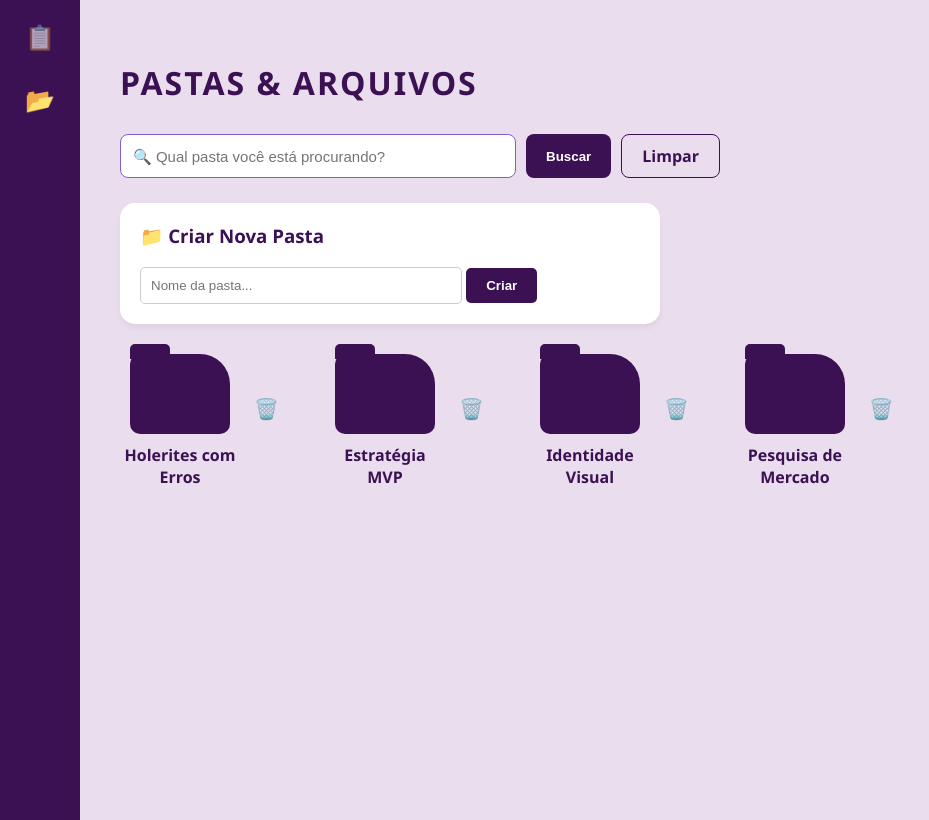
After one commit to rainepera/cerandolia-mvp, a Flask app: page /knowledge-hub in a window 1280 px wide. The commit adds this page. Shown: the whole page, without its empty margins (0-929 px from the left). Run offline with Flask 3, Linux system fonts and the light colour scheme; data comes from the database, SQL or seed files in the repository; both versions use the stored data as it was after the commit.

Commit message:
Pastas & Arquivos e Modo Kanban

```diff
--- a/app.py
+++ b/app.py
@@ -86,6 +86,86 @@ def deletar(id):
     conexao.close()
     return redirect(url_for('home'))
 
+@app.route('/knowledge-hub', methods=['GET', 'POST'])
+def knowledge_hub():
+    conexao = sqlite3.connect('cerandolia.db')
+    cursor = conexao.cursor()
+
+    # Se estiver criando uma pasta nova
+    if request.method == 'POST':
+        nome_pasta = request.form['nome_pasta']
+        data_atual = datetime.now().strftime("%d/%m/%Y")
+        cursor.execute("INSERT INTO pastas (nome, data_criacao) VALUES (?, ?)", (nome_pasta, data_atual))
+        conexao.commit()
+        return redirect(url_for('knowledge_hub'))
+
+    # --- LÓGICA DE BUSCA DE PASTAS ---
+    termo = request.args.get('busca_pasta')
+
+    if termo:
+        # Busca pastas que contenham o termo digitado
+        cursor.execute("SELECT * FROM pastas WHERE nome LIKE ?", (f'%{termo}%',))
+    else:
+        # Se não tiver busca, mostra todas as pastas
+        cursor.execute("SELECT * FROM pastas")
+
+    pastas = cursor.fetchall()
+    conexao.close()
+    return render_template('knowledge_hub.html', pastas=pastas)
+
+# --- PÁGINA INTERNA DA PASTA (COM MODO KANBAN) ---
+@app.route('/pasta/<int:id_pasta>', methods=['GET', 'POST'])
+def abrir_pasta(id_pasta):
+    # Pega o modo da URL. Se não tiver nada, o padrão é 'lista'
+    modo = request.args.get('modo', 'lista')
+
+    conexao = sqlite3.connect('cerandolia.db')
+    cursor = conexao.cursor()
+
+    if request.method == 'POST':
+        nome = request.form['nome_arquivo']
+        tipo = request.form['tipo']
+        data = datetime.now().strftime("%d/%m/%Y")
+        cursor.execute("INSERT INTO arquivos (id_pasta, nome_arquivo, tipo, data_upload, status) VALUES (?, ?, ?, ?, ?)",
+                       (id_pasta, nome, tipo, data, 'Pendências'))
+        conexao.commit()
+
+    cursor.execute("SELECT nome FROM pastas WHERE id = ?", (id_pasta,))
+    nome_pasta = cursor.fetchone()[0]
+
+    cursor.execute("SELECT * FROM arquivos WHERE id_pasta = ?", (id_pasta,))
+    arquivos = cursor.fetchall()
+    conexao.close()
+
+    return render_template('pasta.html', nome_pasta=nome_pasta, arquivos=arquivos, id_pasta=id_pasta, modo=modo)
+
+# --- ROTA PARA MOVER O ARQUIVO NO KANBAN ---
+@app.route('/mover-arquivo/<int:id_arquivo>/<int:id_pasta>', methods=['POST'])
+def mover_arquivo(id_arquivo, id_pasta):
+    novo_status = request.form['novo_status']
+    conexao = sqlite3.connect('cerandolia.db')
+    cursor = conexao.cursor()
+    cursor.execute("UPDATE arquivos SET status = ? WHERE id = ?", (novo_status, id_arquivo))
+    conexao.commit()
+    conexao.close()
+    # Volta para a pasta mantendo o modo kanban aberto
+    return redirect(url_for('abrir_pasta', id_pasta=id_pasta, modo='kanban'))
+
+# --- ROTA PARA DELETAR UMA PASTA ---
+@app.route('/deletar-pasta/<int:id>', methods=['POST'])
+def deletar_pasta(id):
+    conexao = sqlite3.connect('cerandolia.db')
+    cursor = conexao.cursor()
+
+    # 1. Primeiro, deletamos todos os arquivos que pertencem a essa pasta
+    cursor.execute("DELETE FROM arquivos WHERE id_pasta = ?", (id,))
+
+    # 2. Depois, deletamos a pasta em si
+    cursor.execute("DELETE FROM pastas WHERE id = ?", (id,))
+
+    conexao.commit()
+    conexao.close()
+    return redirect(url_for('knowledge_hub'))
 
 # --- COLOCA O SERVIDOR NO AR ---
 if __name__ == '__main__':
--- /dev/null
+++ b/templates/knowledge_hub.html
@@ -0,0 +1,78 @@
+<!DOCTYPE html>
+<html lang="pt-br">
+<head>
+    <meta charset="UTF-8">
+    <title>Knowledge Hub - Cerandolia</title>
+    <style>
+        body { font-family: 'Segoe UI', sans-serif; background-color: #eadded; margin: 0; display: flex; min-height: 100vh; }
+
+        /* Sidebar */
+        .sidebar { width: 80px; background-color: #3b1154; display: flex; flex-direction: column; align-items: center; padding-top: 20px; position: sticky; top: 0; height: 100vh; }
+        .sidebar a { color: white; text-decoration: none; margin-bottom: 30px; font-size: 24px; opacity: 0.6; transition: 0.3s; }
+        .sidebar a:hover { opacity: 1; transform: scale(1.2); }
+
+        .content { flex: 1; padding: 40px; }
+        h1 { color: #3b1154; text-transform: uppercase; letter-spacing: 2px; margin-bottom: 30px;}
+
+        /* Card do Formulário */
+        .card-form { background: white; padding: 20px; border-radius: 15px; margin-bottom: 30px; max-width: 500px; box-shadow: 0 4px 6px rgba(0,0,0,0.05); }
+        .card-form input { padding: 10px; border-radius: 5px; border: 1px solid #ccc; width: 60%; }
+        .card-form button { background: #3b1154; color: white; border: none; padding: 10px 20px; border-radius: 5px; cursor: pointer; font-weight: bold; }
+
+        /* Grid das Pastas */
+        .folder-grid { display: flex; flex-wrap: wrap; gap: 40px; }
+        .folder-item { text-align: center; cursor: pointer; width: 120px; transition: transform 0.2s; }
+        .folder-item:hover { transform: scale(1.1); }
+        .folder-icon { width: 100px; height: 80px; background-color: #3b1154; border-radius: 10px 30px 10px 10px; position: relative; margin: auto; margin-bottom: 10px; }
+        .folder-icon::before { content: ""; width: 40px; height: 15px; background-color: #3b1154; position: absolute; top: -10px; left: 0; border-radius: 5px 5px 0 0; }
+        .folder-name { color: #3b1154; font-weight: bold; font-size: 16px; }
+    </style>
+</head>
+<body>
+
+    <div class="sidebar">
+        <a href="/" title="Decision Ledger">📋</a>
+        <a href="/knowledge-hub" title="Knowledge Hub" style="opacity: 1;">📂</a>
+    </div>
+
+    <div class="content">
+        <h1>Pastas & Arquivos</h1>
+
+        <form method="GET" action="/knowledge-hub" style="display: flex; gap: 10px; margin-bottom: 25px; max-width: 600px;">
+            <input type="text" name="busca_pasta" placeholder="🔍 Qual pasta você está procurando?" style="flex: 1; padding: 12px; border-radius: 8px; border: 1px solid #845ec2; font-size: 15px;">
+            <button type="submit" style="background-color: #3b1154; color: white; border: none; padding: 10px 20px; border-radius: 8px; cursor: pointer; font-weight: bold;">Buscar</button>
+            <a href="/knowledge-hub" style="background-color: #eadded; color: #3b1154; text-decoration: none; padding: 10px 20px; border-radius: 8px; border: 1px solid #3b1154; display: flex; align-items: center; font-weight: bold;">Limpar</a>
+        </form>
+
+        <div class="card-form">
+            <h3 style="margin-top: 0; color: #3b1154;">📁 Criar Nova Pasta</h3>
+            <form method="POST">
+                <input type="text" name="nome_pasta" placeholder="Nome da pasta..." required>
+                <button type="submit">Criar</button>
+            </form>
+        </div>
+
+<div class="folder-grid">
+    {% for p in pastas %}
+    <div style="display: flex; align-items: center; gap: 8px;">
+
+        <a href="/pasta/{{ p[0] }}" style="text-decoration: none;">
+            <div class="folder-item">
+                <div class="folder-icon"></div>
+                <div class="folder-name">{{ p[1] }}</div>
+            </div>
+        </a>
+
+        <form method="POST" action="/deletar-pasta/{{ p[0] }}" style="margin: 0; margin-bottom: 25px;">
+            <button type="submit" style="background: none; border: none; cursor: pointer; font-size: 20px; transition: transform 0.2s;" onmouseover="this.style.transform='scale(1.2)'" onmouseout="this.style.transform='scale(1)'" onclick="return confirm('Tem certeza? Isso apagará a pasta e todos os arquivos dentro dela!');" title="Excluir Pasta">🗑️</button>
+        </form>
+
+    </div>
+    {% endfor %}
+</div>
+
+        </div>
+    </div>
+
+</body>
+</html>
```
Also changed, not shown: arquivo.py (added, +13 -0 lines), banco.py (+46 -0 lines), conscertar_banco.py (added, +15 -0 lines), limpa.py (added, +7 -0 lines), templates/index.html (+35 -30 lines), templates/pasta.html (added, +98 -0 lines), cerandolia.db.
